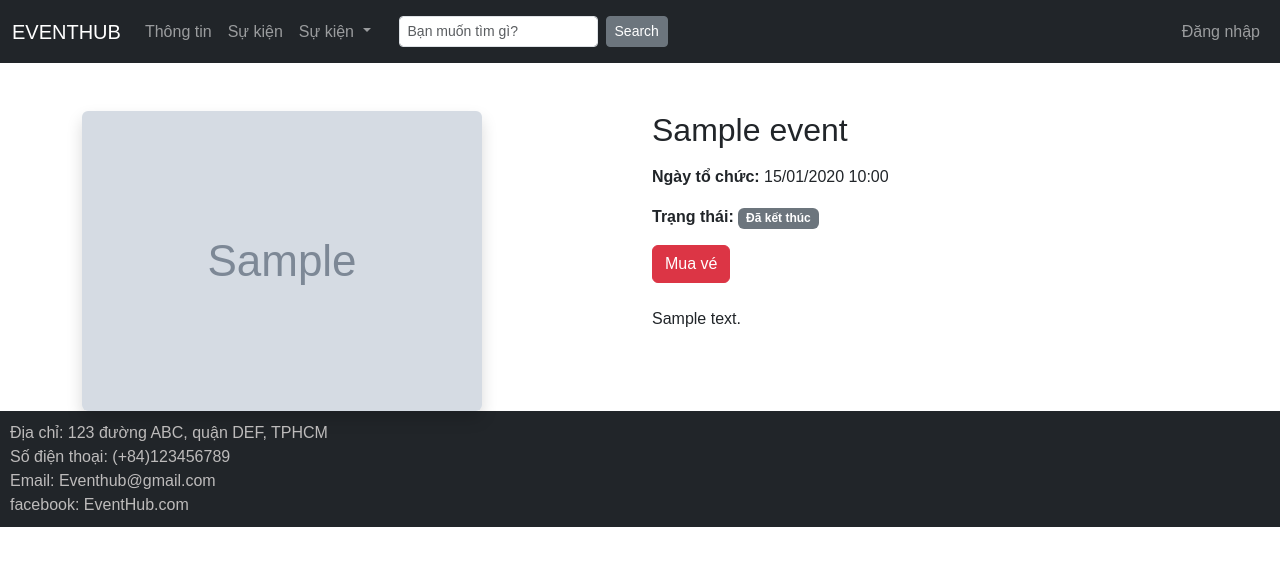
After one commit to HoNgocVy05/EventManagement, a Django app: page /event/detail/1/ in a window 1280 px wide. The commit adds this page. Shown: the top 566 px of the page. Run offline with Django 5.2, Linux system fonts and the light colour scheme; tables that the repository leaves empty hold one stand-in row (values such as "Sample post"); grey boxes marked "Sample" are stand-in pictures.

Commit message:
event detail

```diff
--- a/WebEvent/EventDB.sql
+++ b/WebEvent/EventDB.sql
@@ -8,4 +8,4 @@ SHOW TABLES;
 drop DATABASE EVENTDB;
 create DATABASE EVENTDB;
 
-select *from
+select *from web_event
--- a/WebEvent/web/models.py
+++ b/WebEvent/web/models.py
@@ -9,17 +9,13 @@ class User(AbstractUser):
 User = get_user_model()
 
 class Event(models.Model):
-    STATUS_CHOICES = [
-        ('Ongoing', 'Sắp diễn ra'),
-        ('Completed', 'Kết thúc'),
-    ]
 
     name = models.CharField(max_length=200)
     description = models.TextField()
     start_time = models.DateTimeField()
     tickets = models.PositiveIntegerField()
     image = models.ImageField(upload_to='events/', null=True, blank=True)
-    status = models.CharField(max_length=10, choices=STATUS_CHOICES, default='Ongoing')
+    is_ended = models.BooleanField(default=False)
 
     def __str__(self):
         return self.name
--- a/WebEvent/web/static/css/eventlist.css
+++ b/WebEvent/web/static/css/eventlist.css
@@ -4,6 +4,9 @@
     padding: 20px;
     margin-bottom: 20px;
     transition: transform 0.3s ease-in-out, box-shadow 0.3s ease-in-out;
+    height: 100%;
+    display: flex;
+    flex-direction: column;
 }
 
 .cardevent:hover {
@@ -20,3 +23,13 @@
     font-weight: bold;
     color: #000;
 }
+
+/* Giới hạn chiều dài tên sự kiện và hiển thị dấu "..." */
+.card-body h4 {
+    white-space: nowrap;           /* Ngừng xuống dòng */
+    overflow: hidden;              /* Ẩn phần văn bản vượt quá chiều dài */
+    text-overflow: ellipsis;       /* Hiển thị dấu "..." */
+    max-width: 180px;              /* Giới hạn chiều rộng, điều chỉnh theo nhu cầu */
+    display: block;                /* Đảm bảo thẻ h4 hoạt động như block */
+    font-size: 1.1em;              /* Tùy chỉnh kích thước chữ */
+}
--- a/WebEvent/web/templates/add-edit-event.html
+++ b/WebEvent/web/templates/add-edit-event.html
@@ -1,5 +1,9 @@
 {% extends 'master.html' %}
 {% load static %}
+
+{% block title %}
+    {% if event %} Chỉnh sửa sự kiện {% else %} Thêm sự kiện {% endif %}
+{% endblock %}
 
 {% block content %}
 <div class="container d-flex justify-content-center align-items-center" style="min-height: 100vh;">
--- /dev/null
+++ b/WebEvent/web/templates/eventdetail.html
@@ -0,0 +1,69 @@
+{% extends 'master.html' %}
+{% load static %}
+
+{% block title %}
+    {{ event.name }}
+{% endblock %}
+
+{% block content %}
+<div class="container mt-5">
+    <div class="row">
+        <!-- Cột ảnh sự kiện -->
+        <div class="col-md-6">
+            <img src="{% if event.image %}{{ event.image.url }}{% else %}{% static 'img/event1.jpg' %}{% endif %}" alt="{{ event.name }}" class="img-fluid rounded shadow">
+        </div>
+
+        <!-- Cột thông tin và nút -->
+        <div class="col-md-6">
+            <h2 class="mb-3">{{ event.name }}</h2>
+            <p><strong>Ngày tổ chức:</strong> {{ event.start_time|date:"d/m/Y H:i" }}</p>
+            <p>
+                <strong>Trạng thái:</strong>
+                {% if event.is_ended %}
+                    <span class="badge bg-secondary">Đã kết thúc</span>
+                {% else %}
+                    <span class="badge bg-success">Sắp diễn ra</span>
+                {% endif %}
+            </p>
+
+            <!-- Các nút -->
+            <div class="mb-4">
+                <a href="#" class="btn btn-danger me-2">Mua vé</a>
+                    {% if user.is_authenticated and user.is_staff %}
+                        <a href="{% url 'event' event.id %}" class="btn btn-dark">Sửa sự kiện</a>
+                        {% if not event.is_ended %}
+                            <button class="btn btn-dark" data-bs-toggle="modal" data-bs-target="#confirmEndEventModal">Kết thúc sự kiện</button>
+                        {% endif %}
+                    {% endif %}
+            </div>
+
+            <!-- Thông tin sự kiện -->
+            <div class="mt-3">
+                <p>{{ event.description }}</p>
+            </div>
+        </div>
+    </div>
+</div>
+
+<!-- Modal xác nhận kết thúc sự kiện -->
+<div class="modal fade" id="confirmEndEventModal" tabindex="-1" aria-labelledby="confirmEndEventLabel" aria-hidden="true">
+  <div class="modal-dialog">
+    <div class="modal-content">
+      <div class="modal-header">
+        <h5 class="modal-title" id="confirmEndEventLabel">Xác nhận kết thúc sự kiện</h5>
+        <button type="button" class="btn-close" data-bs-dismiss="modal" aria-label="Close"></button>
+      </div>
+      <div class="modal-body">
+        Bạn có chắc chắn muốn kết thúc sự kiện này không? Hành động này không thể hoàn tác.
+      </div>
+      <div class="modal-footer">
+        <button type="button" class="btn btn-secondary" data-bs-dismiss="modal">Hủy</button>
+        <form method="POST" action="{% url 'endevent' event.id %}">
+          {% csrf_token %}
+          <button type="submit" class="btn btn-dark">Xác nhận</button>
+        </form>
+      </div>
+    </div>
+  </div>
+</div>
+{% endblock %}
--- a/WebEvent/web/templates/master.html
+++ b/WebEvent/web/templates/master.html
@@ -16,6 +16,7 @@
     <link rel="stylesheet" href="{% static 'CSS/infor.css' %}">
     <!-- JS -->
     <script src="{% static 'js/login.js' %}"></script>
+    <script src="{% static 'js/index.js' %}"></script>
 </head>
 <body>
     {% block navbar %}
--- a/WebEvent/web/templates/navbar.html
+++ b/WebEvent/web/templates/navbar.html
@@ -2,7 +2,7 @@
 <nav class="navbar navbar-expand-md bg-dark navbar-dark" >
     <div class="container-fluid">
           <!-- Brand -->
-          <a class="navbar-brand" href={% url 'event' %}>EVENTHUB</a>
+          <a class="navbar-brand" href={% url 'index' %}>EVENTHUB</a>
            <!-- toggle button -->
           <button class="navbar-toggler" type="button" data-bs-toggle="collapse" data-bs-target="#collapsibleNavbar" aria-controls="collapsibleNavbar" aria-expanded="false" aria-label="Toggle navigation">
             <span class="navbar-toggler-icon"></span>
@@ -30,7 +30,7 @@
             </ul>
             <!-- Search bar -->
           <nav class="navbar navbar-expand-sm navbar-dark" id="searchbar">
-            <form class="d-flex ms-auto" action="/action_page.php">
+            <form method="GET" action="{% url 'index' %}" class="d-flex ms-auto">
               <input class="form-control form-control-sm me-2" type="search" placeholder="Bạn muốn tìm gì?" aria-label="Search">
               <button class="btn btn-secondary btn-sm" type="submit">Search</button>
           </form>
--- a/WebEvent/web/urls.py
+++ b/WebEvent/web/urls.py
@@ -11,7 +11,10 @@ urlpatterns = [
     path('signup/', views.get_signup, name='signup'),
     path('logout/', views.get_logout, name='logout'),
     path('profile/', views.profile, name='profile'),
-    path('event/', views.add_edit_event, name='event'),
+    path('event/add/', views.add_edit_event, name='event'),
+    path('event/edit/<int:event_id>/', views.add_edit_event, name='event'),
+    path('event/detail/<int:event_id>/', views.eventdetail, name='eventdetail'),
+    path('event/end/<int:event_id>/', views.endevent, name='endevent'),
 ]
 
 if settings.DEBUG:
--- a/WebEvent/web/views.py
+++ b/WebEvent/web/views.py
@@ -62,18 +62,15 @@ def profile(request):
 
 @login_required
 def add_edit_event(request, event_id=None):
+    event = None
     if event_id:
         event = get_object_or_404(Event, id=event_id)
-    else:
-        event = None
-
     if request.method == 'POST':
         name = request.POST['name']
         description = request.POST['description']
         start_time = request.POST['start_time']
         tickets = request.POST['tickets']
         image = request.FILES.get('image')
-
         if event:
             event.name = name
             event.description = description
@@ -81,16 +78,31 @@ def add_edit_event(request, event_id=None):
             event.tickets = tickets
             if image:
                 event.image = image
-            event.save()
         else:
             event = Event.objects.create(
                 name=name,
                 description=description,
                 start_time=start_time,
                 tickets=tickets,
-                image=image,
+                image=image
             )
+        event.save()
+        return redirect('index')
+    return render(request, 'add-edit-event.html', {'event': event})
 
-        return redirect('index')
+@login_required
+def endevent(request, event_id):
+    event = get_object_or_404(Event, id=event_id)
+    if request.user.is_staff:
+        event.is_ended = True
+        event.status = 'Completed'
+        event.save()
+        messages.success(request, "Sự kiện đã được kết thúc thành công.")
+    else:
+        messages.error(request, "Bạn không có quyền thực hiện thao tác này.")
 
-    return render(request, 'add-edit-event.html', {'event': event})
+    return redirect('eventdetail', event_id=event.id)
+
+def eventdetail(request, event_id):
+    event = get_object_or_404(Event, id=event_id)
+    return render(request, 'eventdetail.html', {'event': event})
```
Also changed, not shown: WebEvent/web/templates/eventlist.html (+7 -7 lines), WebEvent/media/events/event5.jpg (added), WebEvent/web/migrations/0003_event_is_ended_alter_event_status.py (added), WebEvent/web/migrations/0004_remove_event_status.py (added), WebEvent/web/static/js/index.js (added), WebEvent/web/templates/eventresult.html (added).
